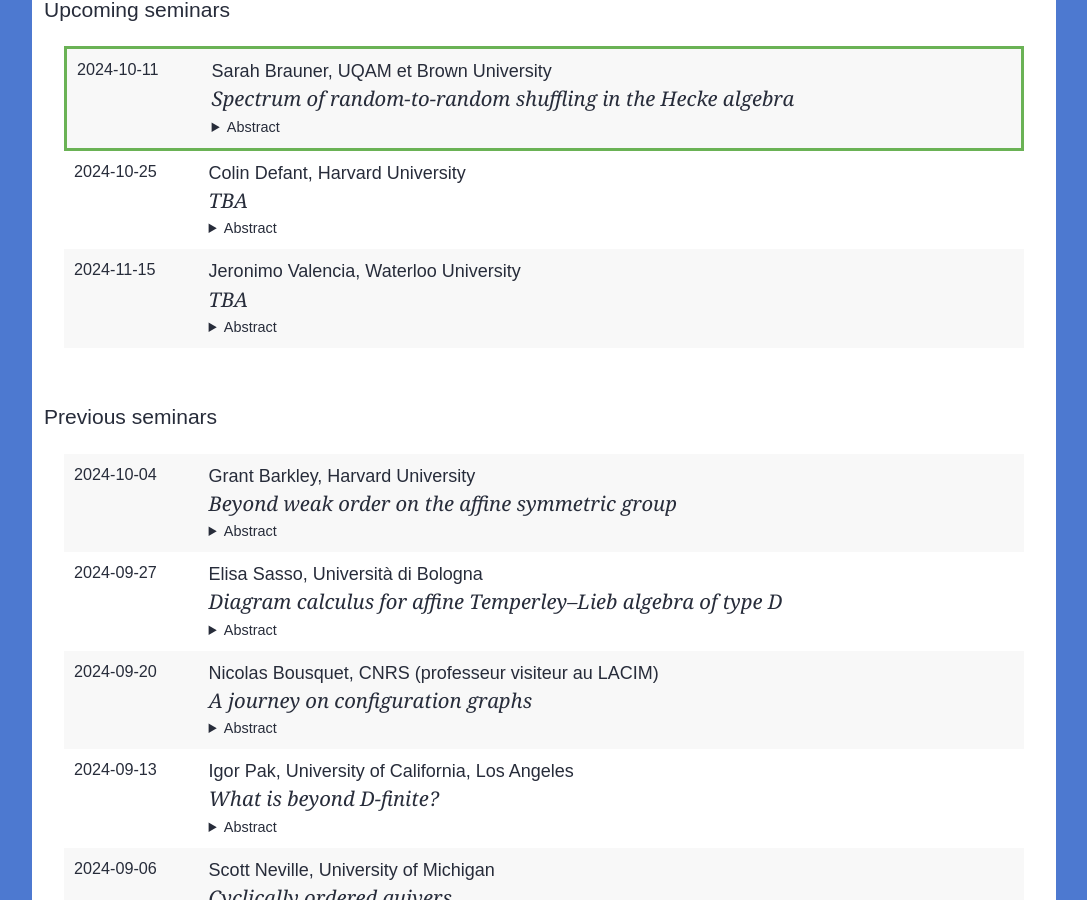
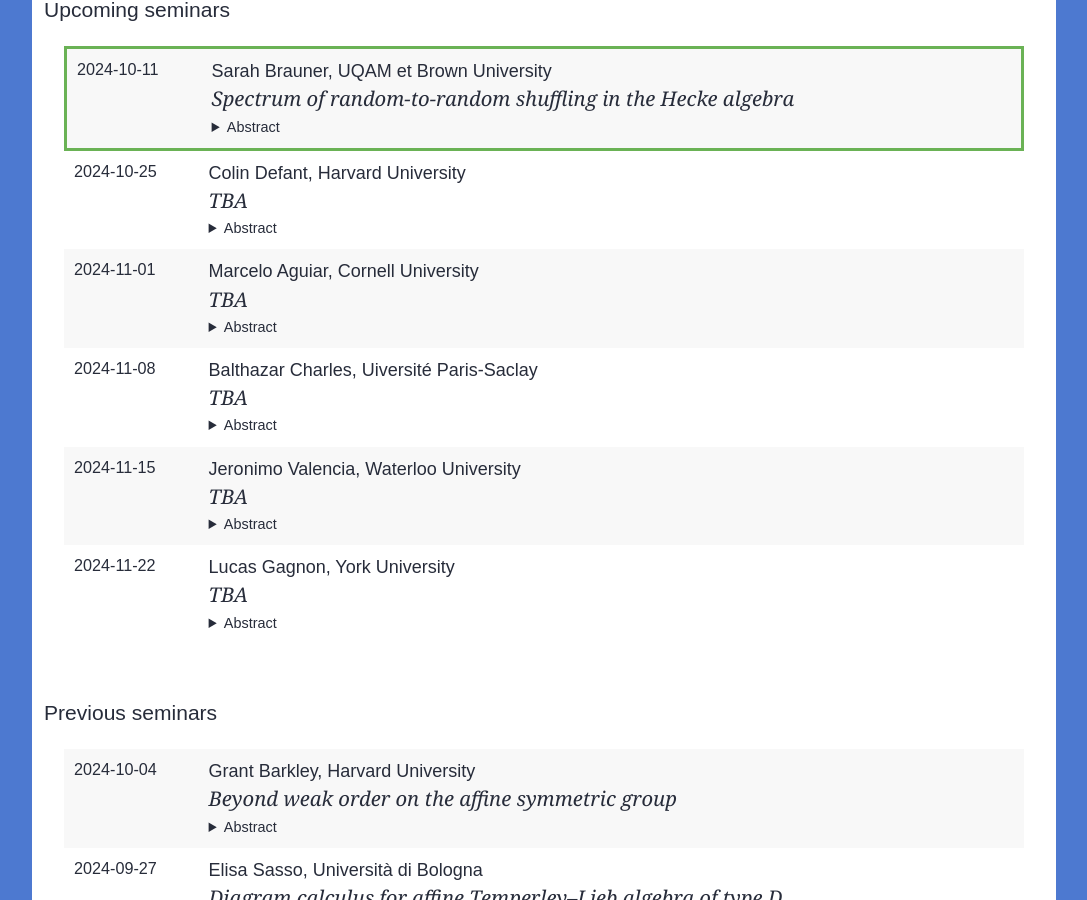
Before and after one commit to lacim-uqam/lacim-uqam.github.io, a Jekyll site: the page built from en/seminar.md, in a window 1280 px wide and 900 px high, scrolled down 813 px. Shown: the whole window, without its empty margins (96-1183 px from the left). Built offline with Jekyll 4.4.1, drawn with Linux system fonts in a browser that asks for light colours; formulas are drawn with MathJax 3; our own code applies the rules of GitHub Pages for plain Markdown files.

Commit message:
Additional speakers November

```diff
--- a/_data/lacim-seminar.yml
+++ b/_data/lacim-seminar.yml
@@ -1,8 +1,32 @@
+- speaker: Lucas Gagnon
+  affiliation: York University
+  title: >
+    TBA
+  date: 2024-11-22
+  abstract: >
+    TBA
+
 - speaker: Jeronimo Valencia
   affiliation: Waterloo University
   title: >
     TBA
   date: 2024-11-15
+  abstract: >
+    TBA
+
+- speaker: Balthazar Charles
+  affiliation: Uiversité Paris-Saclay
+  title: >
+    TBA
+  date: 2024-11-08
+  abstract: >
+    TBA
+
+- speaker: Marcelo Aguiar
+  affiliation: Cornell University
+  title: >
+    TBA
+  date: 2024-11-01
   abstract: >
     TBA
 
```
